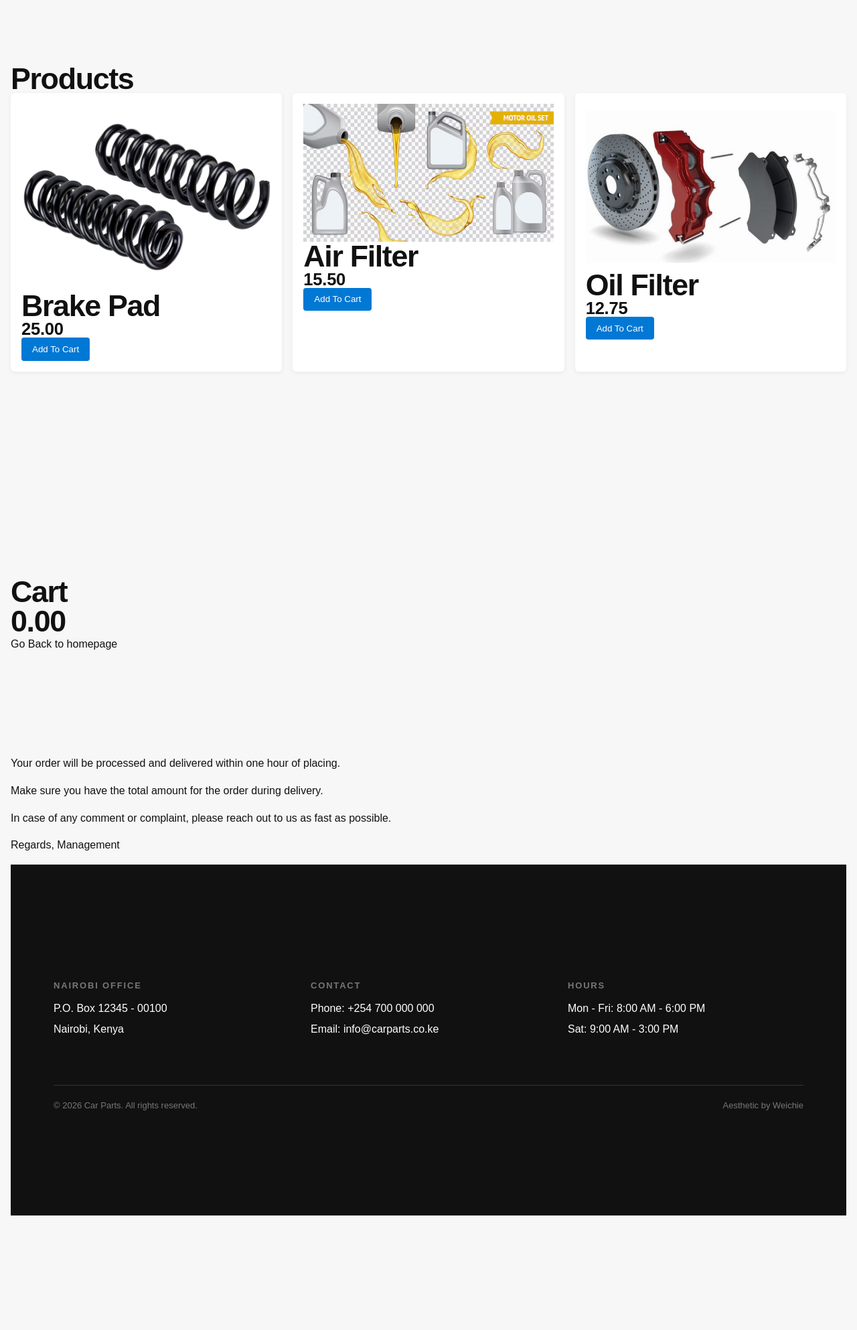
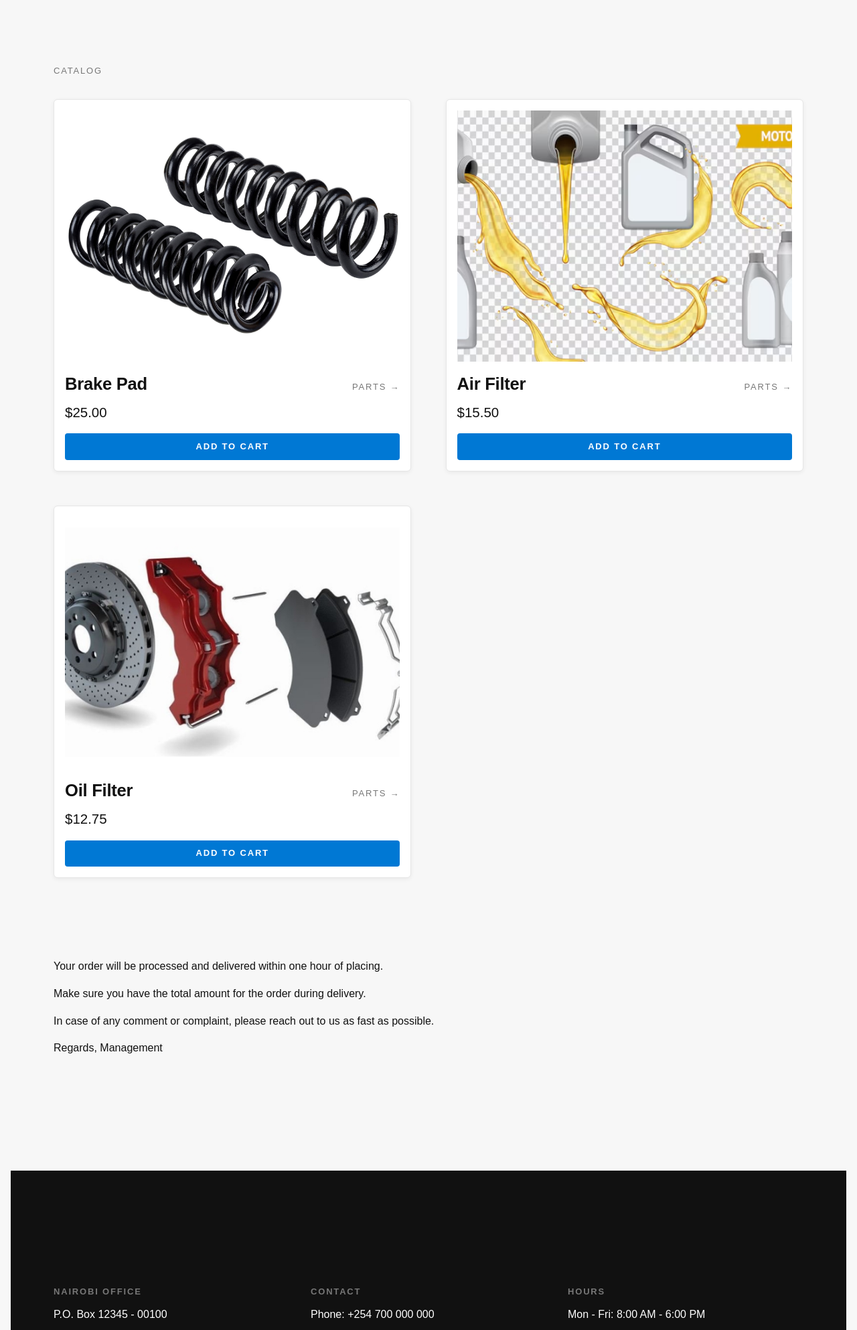
Before and after one commit to mnyando/car-parts, a Flask app: page /catalog in a window 1280 px wide. Shown: the part 74-2060 px from the top of the page at 67% size. Before the commit the page ends 1889 px from the top, so only its background shows below. Run offline with Flask 2, Linux system fonts and the light colour scheme.

Commit message:
feat(ui): two-column product grid with hover scale + arrow reveal

```diff
--- a/static/css/components.css
+++ b/static/css/components.css
@@ -35,3 +35,21 @@
 .hero__lead { font-size: var(--fs-lead); color: var(--ink-muted); max-width: 46ch; margin-bottom: var(--space-md); }
 .hero__cta { display: inline-block; font-size: var(--fs-lead); border-bottom: 2px solid var(--ink); padding-bottom: 4px; transition: opacity var(--dur-fast) var(--ease); }
 .hero__cta:hover { opacity: 0.5; }
+
+/* --- Product Grid & Card --- */
+.grid { display: grid; grid-template-columns: repeat(2, 1fr); gap: clamp(24px, 4vw, 64px); margin-top: var(--space-md); }
+@media (max-width: 768px) { .grid { grid-template-columns: 1fr; } }
+.card { display: flex; flex-direction: column; background: #fff; border: 1px solid var(--line); padding: var(--space-sm); position: relative; }
+.card__media { aspect-ratio: 4 / 3; overflow: hidden; background: #f3f3f3; }
+.card__media img { width: 100%; height: 100%; object-fit: cover; transition: transform var(--dur) var(--ease); }
+.card:hover .card__media img { transform: scale(1.05); }
+.card__row { display: flex; justify-content: space-between; align-items: baseline; padding-top: 14px; margin-bottom: 6px; }
+.card__name { font-size: var(--fs-h3); font-weight: 600; letter-spacing: var(--tracking-flat); color: var(--ink); }
+.card__meta { font-size: var(--fs-small); color: var(--ink-muted); text-transform: uppercase; font-weight: 500; letter-spacing: var(--tracking-wide); }
+.card__arrow { display: inline-block; transition: transform var(--dur-fast) var(--ease); font-style: normal; }
+.card:hover .card__arrow { transform: translateX(6px); }
+.card__price-row { margin-bottom: var(--space-sm); }
+.pdp__price { font-size: var(--fs-lead); font-weight: 500; color: var(--ink); font-variant-numeric: tabular-nums; }
+.pdp__add { width: 100%; background: var(--ink); color: #fff; border: none; padding: 14px; font: inherit; font-size: var(--fs-small); font-weight: 600; text-transform: uppercase; letter-spacing: var(--tracking-wide); cursor: pointer; transition: opacity var(--dur-fast) var(--ease); }
+.pdp__add:hover { opacity: 0.85; }
+.pdp__add:disabled { background: var(--line-strong); color: var(--ink-muted); cursor: not-allowed; }
--- a/templates/catalog.html
+++ b/templates/catalog.html
@@ -1,36 +1,30 @@
 {% extends 'base.html' %}
-{% block head_extra %}
-  <link rel="stylesheet" type="text/css" href="{{ url_for('static', filename='style.css') }}">
-{% endblock %}
 
 {% block content %}
   {% include 'navbar.html' %}
-  <main class="main-container">
 
-    <section class="section">
-      <h2 class="section-title">Products</h2>
-      <div class="products">
-        {% for p in products %}
-        <div class="product">
-          <img class="product-image" src="{{ url_for('static', filename='images/slide' ~ (loop.index % 3 + 1) ~ '.jpg') }}" alt="{{ p.name }}" />
-          <h2 class="product-name">{{ p.name }}</h2>
-          <h3 class="product-price">{{ '%.2f'|format(p.price) }}</h3>
-          <button class="btn btn-primary" data-action="add-to-cart" data-product-id="{{ p.id }}">Add To Cart</button>
+  <main class="container section">
+    <p class="eyebrow" data-reveal>Catalog</p>
+
+    <div class="grid">
+      {% for p in products %}
+      <div class="product card" data-reveal>
+        <div class="card__media">
+          <img class="product-image" src="{{ url_for('static', filename='images/slide' ~ (loop.index % 3 + 1) ~ '.jpg') }}" alt="{{ p.name }}" loading="lazy" decoding="async">
         </div>
-        {% endfor %}
+        <div class="card__row">
+          <span class="product-name card__name">{{ p.name }}</span>
+          <span class="card__meta">Parts <i class="card__arrow">→</i></span>
+        </div>
+        <div class="card__price-row">
+          <span class="product-price pdp__price">${{ '%.2f'|format(p.price) }}</span>
+        </div>
+        <button class="pdp__add" data-action="add-to-cart" data-product-id="{{ p.id }}">Add To Cart</button>
       </div>
-    </section>
+      {% endfor %}
+    </div>
 
-    <section class="section">
-      <h2 class="section-title">Cart</h2>
-      <div class="cart"></div>
-      <div class="cart-footer">
-        <h2 class="cart-footer-total" data-action="total-price">0</h2>
-        <a class="btn btn-primary btn-small btn-danger" href="{{ url_for('index') }}">Go Back to homepage</a>
-      </div>
-    </section>
-
-    <div id="information">
+    <div id="information" class="trust" style="margin-top: var(--space-xl);">
       <p>Your order will be processed and delivered within one hour of placing.</p>
       <p>Make sure you have the total amount for the order during delivery.</p>
       <p>In case of any comment or complaint, please reach out to us as fast as possible.</p>
```
